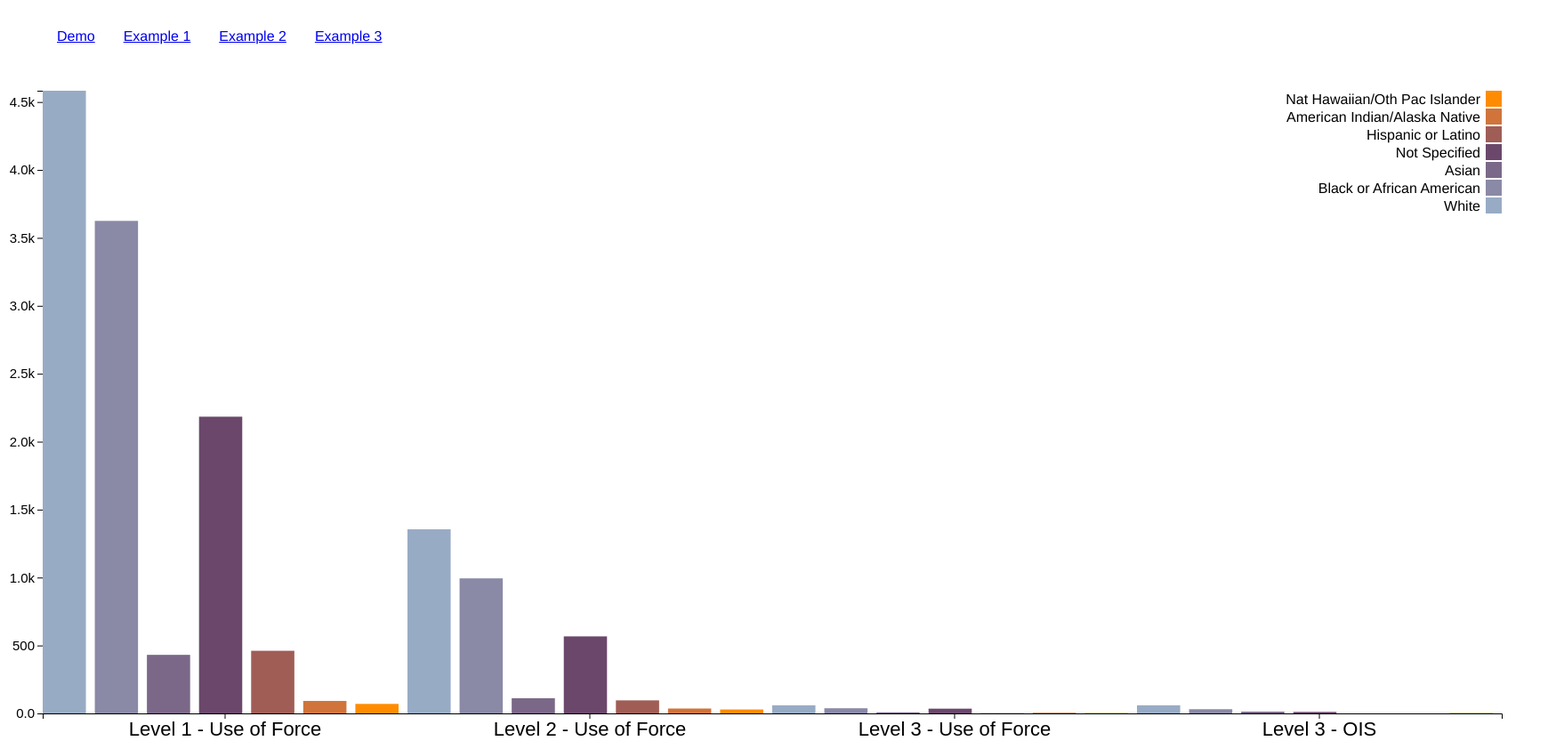
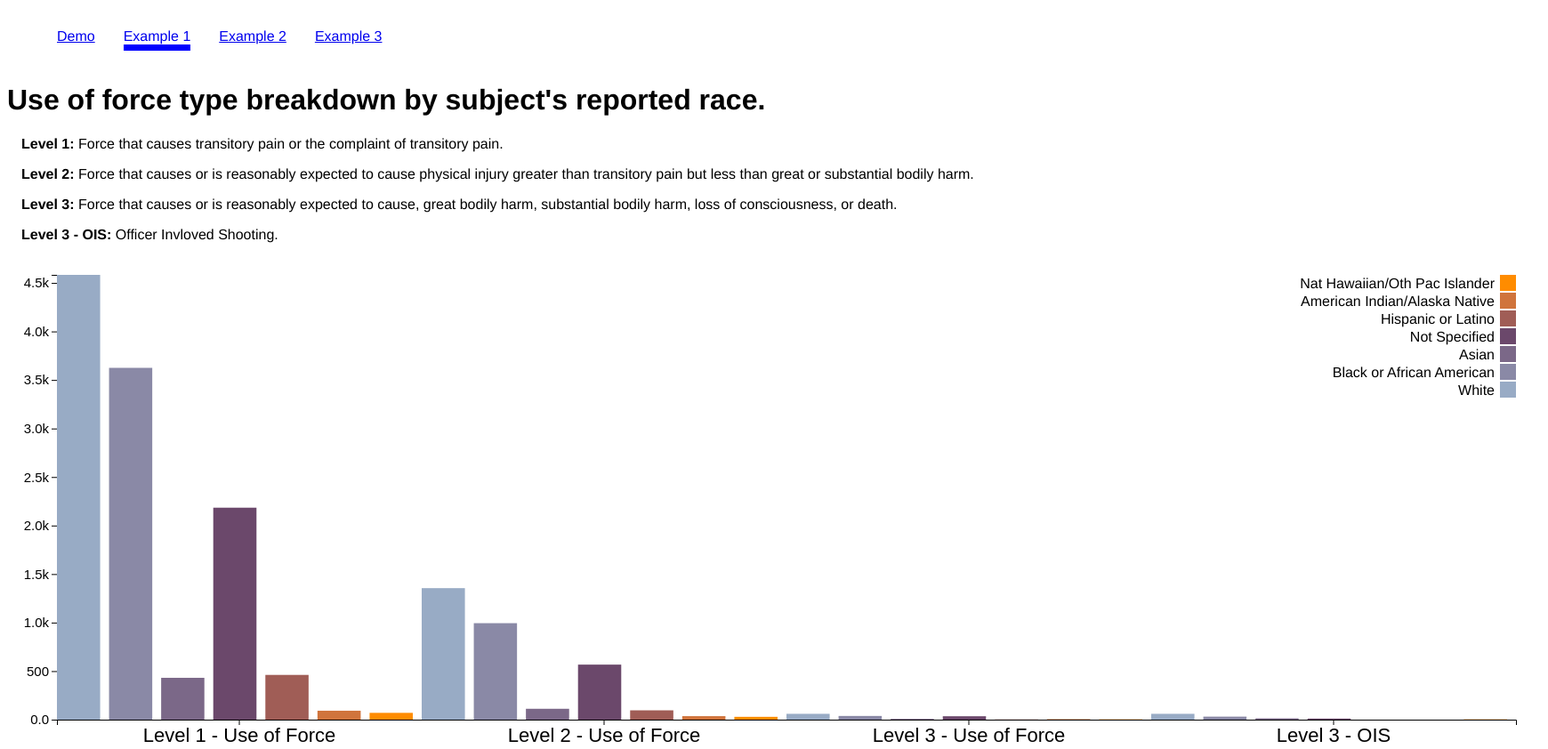
Before and after one commit to prsdthkr/viz-design-demo, a plain HTML site: page example1.html in a window 1280 px wide. Shown: the whole page at 89% size, 1740 px wide, since content can reach past the window. Drawn offline with nearby package versions, Linux system fonts and the light colour scheme.

Commit message:
example1, title, desc

```diff
--- a/example1.html
+++ b/example1.html
@@ -28,7 +28,7 @@
                 </a>
             </li>
             <li>
-                <a href="example1.html">
+                <a class="active" href="example1.html">
                     Example 1
                 </a>
             </li>
@@ -44,8 +44,27 @@
             </li>
         </ul>
     </nav>
-
-    <div id="example1"></div>
+    <h1>
+        Use of force type breakdown by subject's reported race.
+    </h1>
+    <div id="example1">
+    </div>
+    <div class="facts-ctr">
+        <p>
+            <b>Level 1:</b> Force that causes transitory pain or the complaint of transitory pain.
+        </p>
+        <p>
+            <b>Level 2:</b> Force that causes or is reasonably expected to cause physical injury greater than transitory
+            pain but less than great or substantial bodily harm.
+        </p>
+        <p>
+            <b>Level 3:</b> Force that causes or is reasonably expected to cause, great bodily harm, substantial bodily
+            harm, loss of consciousness, or death.
+        </p>
+        <p>
+            <b>Level 3 - OIS:</b> Officer Invloved Shooting.
+        </p>
+    </div>
     <!-- <script src="https://d3js.org/d3-time.v1.min.js"></script> -->
     <script src="//ajax.googleapis.com/ajax/libs/jquery/1.9.0/jquery.min.js"></script>
 
--- a/scripts/example1.js
+++ b/scripts/example1.js
@@ -3,7 +3,7 @@
 
 var margin = { top: 20, right: 20, bottom: 30, left: 40 },
     width = 1700 - margin.left - margin.right,
-    height = 750 - margin.top - margin.bottom;
+    height = 550 - margin.top - margin.bottom;
 
 var x0 = d3.scaleBand().range([0, width]);
 
@@ -25,6 +25,7 @@ var color = d3.scaleOrdinal().range(
 var svg = d3.select("body").append("svg")
     .attr("width", width + margin.left + margin.right)
     .attr("height", height + margin.top + margin.bottom)
+    .style("padding", '0 1em')
     .append("g")
     .attr("transform", "translate(" + margin.left + "," + margin.top + ")");
 
--- a/styles/styles.css
+++ b/styles/styles.css
@@ -1,5 +1,12 @@
+.facts-ctr{
+    padding: 0 1em;
+}
 body{
       font-family: helvetica !important;
+}
+.active{
+    text-decoration: none !important;
+    border-bottom: 7px solid blue !important;
 }
 
 .ex1-legend ul {
```
Also changed, not shown: example2.html (+1 -1 lines), index.html (+2 -2 lines).
